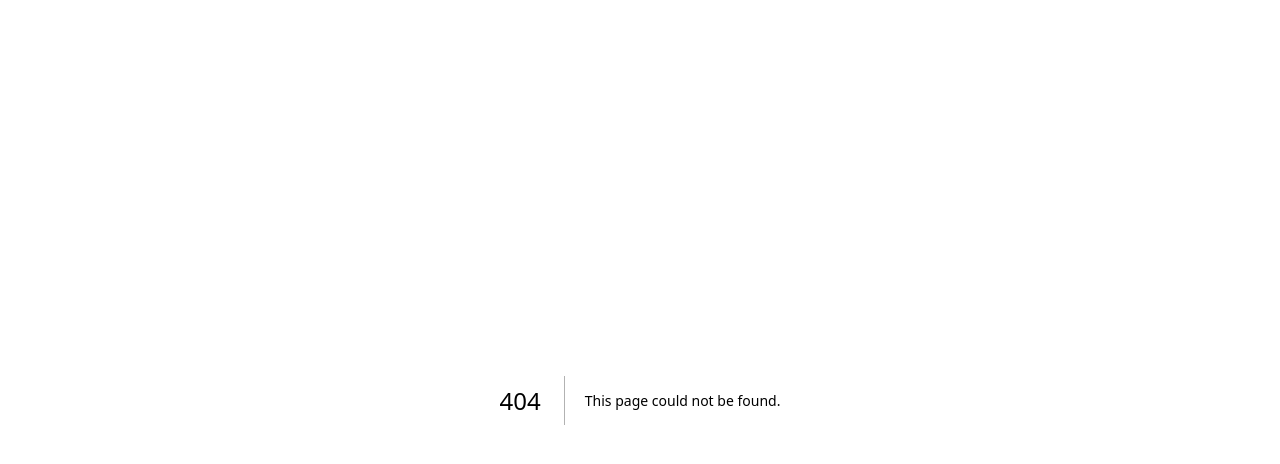
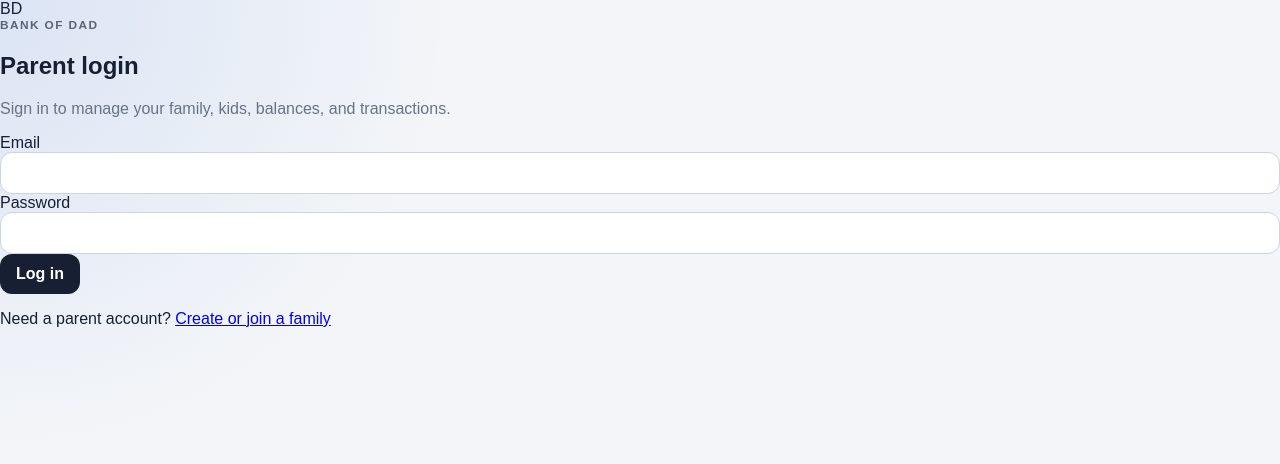
Before and after one commit to tylerthibault/Bank-Of-Dad, a Next.js app: page /login in a window 1280 px wide. Before the commit this address had no page. Shown: the top 464 px of the page. Built offline with nearby package versions, Linux system fonts and the light colour scheme; no server answers.

Commit message:
Add parent login page

```diff
--- /dev/null
+++ b/app/login/page.tsx
@@ -0,0 +1,58 @@
+import Link from "next/link";
+import { redirect } from "next/navigation";
+import { loginAction } from "@/app/auth-actions";
+import { getCurrentUser } from "@/lib/auth";
+
+export const dynamic = "force-dynamic";
+
+export default async function LoginPage({
+  searchParams,
+}: {
+  searchParams: Promise<{ error?: string }>;
+}) {
+  const user = await getCurrentUser();
+
+  if (user) {
+    redirect("/dashboard");
+  }
+
+  const params = await searchParams;
+
+  return (
+    <main className="auth-shell">
+      <section className="auth-card">
+        <div className="brand-mark">BD</div>
+        <p className="eyebrow">Bank of Dad</p>
+        <h1>Parent login</h1>
+        <p className="subtle">
+          Sign in to manage your family, kids, balances, and transactions.
+        </p>
+
+        {params.error ? <div className="alert error">{params.error}</div> : null}
+
+        <form action={loginAction} className="stack">
+          <label>
+            Email
+            <input name="email" type="email" autoComplete="email" required />
+          </label>
+
+          <label>
+            Password
+            <input
+              name="password"
+              type="password"
+              autoComplete="current-password"
+              required
+            />
+          </label>
+
+          <button type="submit">Log in</button>
+        </form>
+
+        <p className="auth-footer">
+          Need a parent account? <Link href="/register">Create or join a family</Link>
+        </p>
+      </section>
+    </main>
+  );
+}
```
